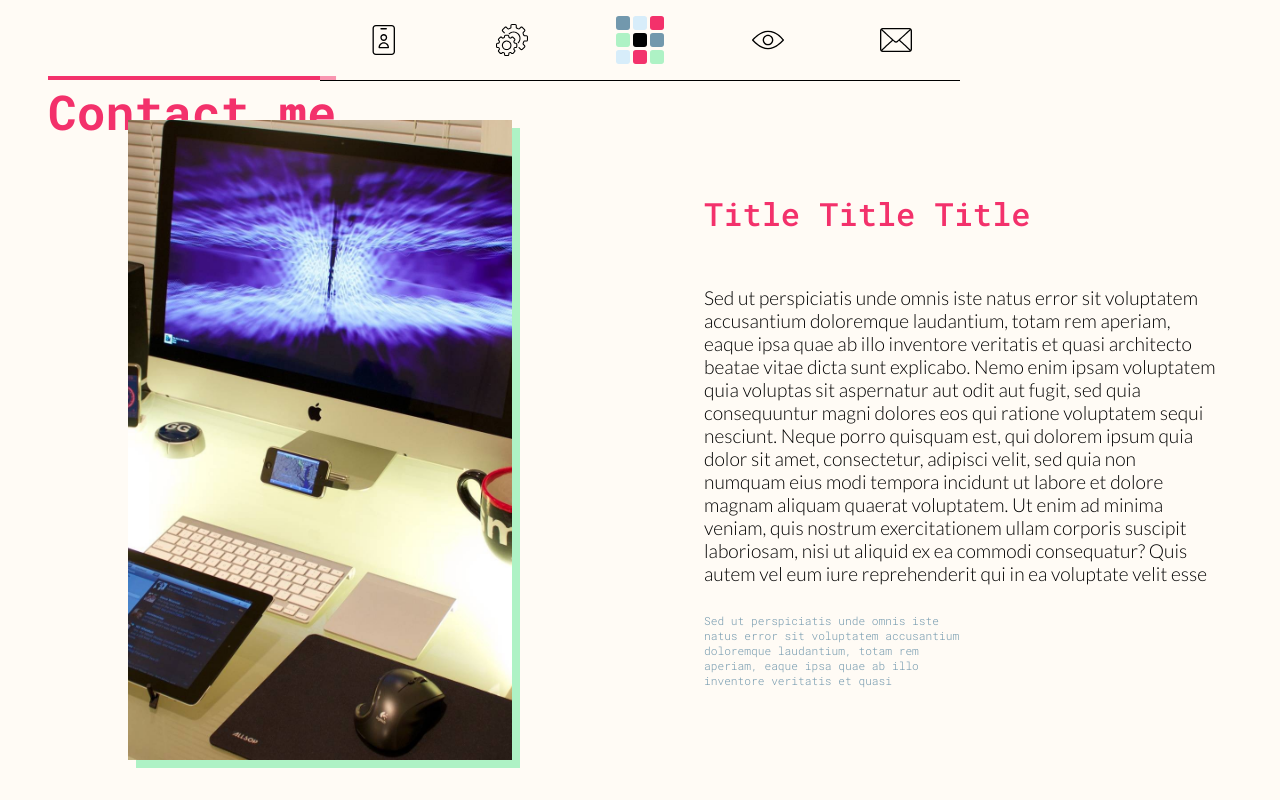
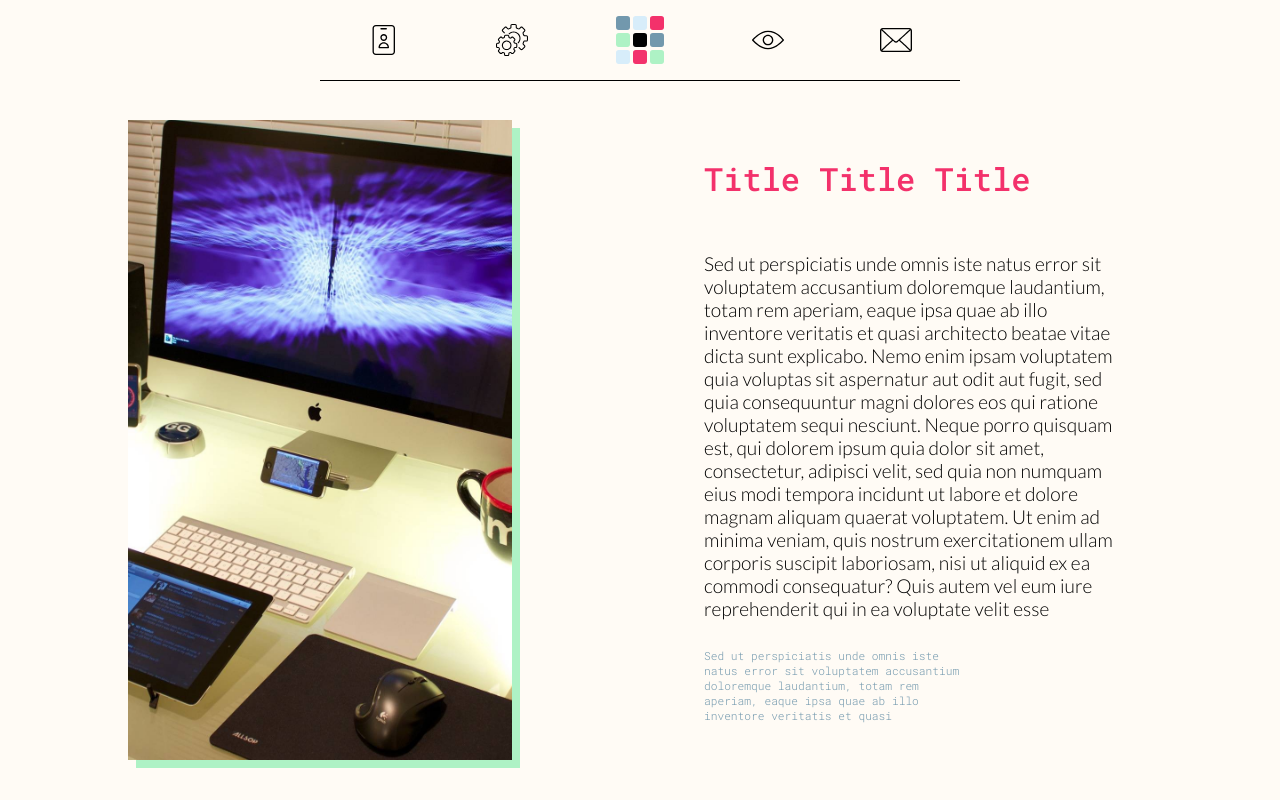
Before and after one commit to ParleJe/Portfolio-Site, a React (Create React App) app: page / in a window 1280 px wide. Shown: the top 800 px of the page. Built offline with nearby package versions, Linux system fonts and the light colour scheme.

Commit message:
migrate styles to main style file index.css

```diff
--- a/src/components/About/style.css
+++ b/src/components/About/style.css
@@ -6,6 +6,8 @@
     z-index: 0;
 
     background: #fffbf5;
+
+    position: relative;
 }
 
 .first-tab {
--- a/src/components/Contact/style.css
+++ b/src/components/Contact/style.css
@@ -6,7 +6,7 @@ form {
 .segment-title {
     position: absolute;
     top: 10vh;
-    left: 1em;
+    left: 5%;
 
     font-size: 3em;
     font-weight: 800;
@@ -30,7 +30,7 @@ form {
 
 .form-grid input,textarea {
     box-sizing: border-box;
-    padding: 0.5em 0.3em;
+    padding: 0.5em 1em;
 
     font-size: 0.8em;
     width: 100%;
@@ -68,17 +68,7 @@ form {
     grid-row-end: 6;
 }
 
-button {
-    width: 40%;
-    height: 15%;
 
-    font-size: 1.2em;
-    font-weight: 600;
-
-    background: transparent;
-    border: 1px solid #7298AD;
-    color: #7298AD;
-}
 
 .contact-paragraph {
     width: 60%;
--- a/src/index.css
+++ b/src/index.css
@@ -1,24 +1,48 @@
 @import url('https://fonts.googleapis.com/css2?family=Lato:ital,wght@0,100;0,300;0,400;0,700;0,900;1,100;1,300;1,400;1,700;1,900&family=Roboto+Mono:ital,wght@0,100;0,200;0,300;0,400;0,500;0,600;0,700;1,100;1,200;1,300;1,400;1,500;1,600;1,700&display=swap');
 
 * {
-    font-family: 'Lato', sans-serif;
     font-weight: 300;
+
+    margin: 0;
+    padding: 0;
 }
 
 body {
     margin: 0;
-    font-family: -apple-system, BlinkMacSystemFont, 'Segoe UI', 'Roboto', 'Oxygen', 'Ubuntu', 'Cantarell', 'Fira Sans', 'Droid Sans', 'Helvetica Neue', sans-serif;
+    font-family: 'Lato', sans-serif;
     -webkit-font-smoothing: antialiased;
     -moz-osx-font-smoothing: grayscale;
     overflow: auto;
     background-color: #FFFBF5;
 }
 
-code {
-    font-family: source-code-pro, Menlo, Monaco, Consolas, 'Courier New', monospace;
+p {
+    width: 80%;
 }
 
-* {
-    margin: 0;
-    padding: 0;
+.segment-title::first-letter {
+    color: aquamarine;
 }
+
+p,h1,h2 {
+    text-decoration-color: aquamarine;
+}
+
+button {
+    width: 40%;
+    height: 15%;
+
+    font-size: 1.2em;
+    font-weight: 600;
+
+    background: transparent;
+    border: 1px solid #7298AD;
+    color: #7298AD;
+
+    transition: 0.4s;
+}
+
+button:hover {
+    background-color: #7298AD;
+    color: white;
+}
```
